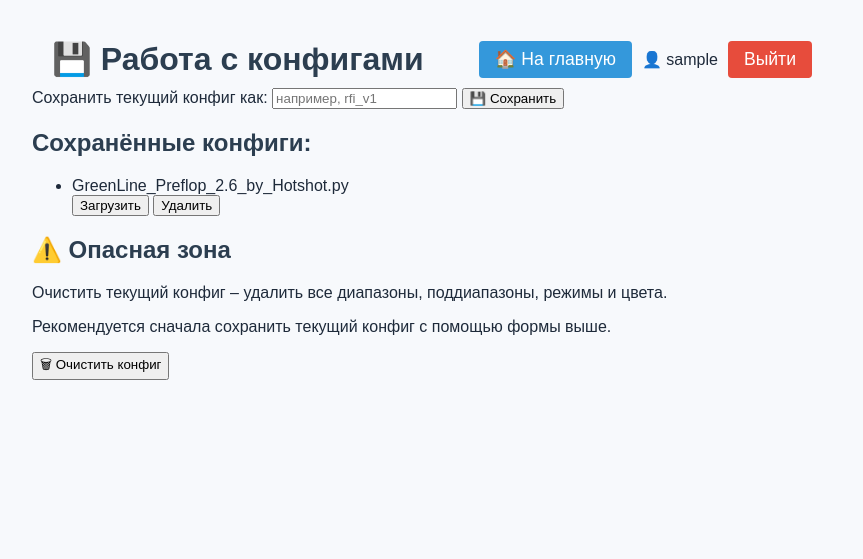
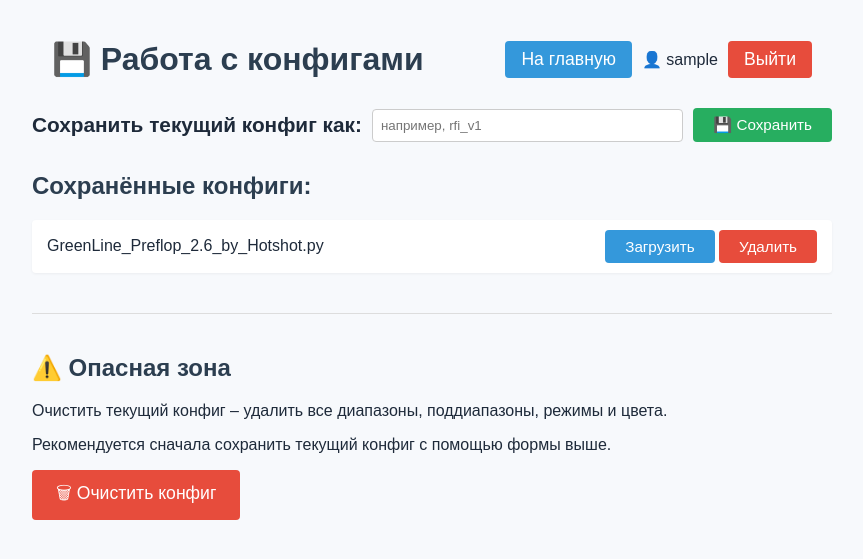
Before and after one commit to MartinIJL7/Poker-charts-trainer, a Flask app: page /config_management in a window 1280 px wide. Shown: the top 559 px of the page, without its empty margins (208-1071 px from the left). Run offline with Flask 3, Linux system fonts and the light colour scheme; the visitor is signed in with stand-in values (Sample User, id 1).

Commit message:
fix: UI tweaks and restore config management buttons

```diff
--- a/static/style.css
+++ b/static/style.css
@@ -230,3 +230,55 @@ body.narrow-page {
     margin: 40px auto;
     padding: 0 20px;
 }
+
+/* ===== Кнопки ===== */
+.btn {
+    display: inline-block;
+    padding: 8px 20px;
+    border: none;
+    border-radius: 4px;
+    font-size: 0.95em;
+    cursor: pointer;
+    text-align: center;
+    text-decoration: none;
+    transition: background-color 0.2s, opacity 0.2s;
+}
+.btn:hover {
+    opacity: 0.85;
+}
+.btn:disabled {
+    opacity: 0.5;
+    cursor: not-allowed;
+}
+
+.btn-primary {
+    background: #3498db;
+    color: white;
+}
+.btn-primary:hover {
+    background: #2980b9;
+}
+
+.btn-success {
+    background: #27ae60;
+    color: white;
+}
+.btn-success:hover {
+    background: #1e8449;
+}
+
+.btn-danger {
+    background: #e74c3c;
+    color: white;
+}
+.btn-danger:hover {
+    background: #c0392b;
+}
+
+.btn-secondary {
+    background: #95a5a6;
+    color: white;
+}
+.btn-secondary:hover {
+    background: #7f8c8d;
+}
--- a/templates/base.html
+++ b/templates/base.html
@@ -10,7 +10,7 @@
     <div class="header-row">
         <h1>{% block header %}📊 Тренировка по покерным чартам{% endblock %}</h1>
         <div style="display: flex; align-items: center; gap: 10px;">
-            <a href="{{ url_for('index') }}" class="home-link">🏠 На главную</a>
+            <a href="{{ url_for('index') }}" class="home-link">На главную</a>
             {% if current_user.is_authenticated %}
                 <span>👤 {{ current_user.username }}</span>
                 <a href="{{ url_for('logout') }}" class="home-link" style="background: #e74c3c;">Выйти</a>
--- a/templates/config_management.html
+++ b/templates/config_management.html
@@ -3,21 +3,23 @@
 {% block header %}💾 Работа с конфигами{% endblock %}
 {% block body_class %}narrow-page{% endblock %}
 {% block content %}
-    <div class="form-group">
-        <label for="backup-name">Сохранить текущий конфиг как:</label>
-        <input type="text" id="backup-name" placeholder="например, rfi_v1">
-        <button id="save-backup-btn">💾 Сохранить</button>
+    <div class="form-group" style="display: flex; align-items: center; gap: 10px; margin-top: 30px;">
+        <label for="backup-name" style="margin: 0; font-weight: bold; font-size: 1.3em; white-space: nowrap;">
+            Сохранить текущий конфиг как:
+        </label>
+        <input type="text" id="backup-name" placeholder="например, rfi_v1" style="flex: 1; padding: 8px; border: 1px solid #ccc; border-radius: 4px;">
+        <button id="save-backup-btn" class="btn btn-success">💾 Сохранить</button>
     </div>
 
-    <h2>Сохранённые конфиги:</h2>
+    <h2 style="margin-top: 30px;">Сохранённые конфиги:</h2>
     {% if backups %}
-        <ul class="backup-list" id="backup-list">
+        <ul class="backup-list" id="backup-list" style="list-style: none; padding: 0;">
             {% for file in backups %}
-                <li>
+                <li style="display: flex; justify-content: space-between; align-items: center; background: white; padding: 10px 15px; margin-bottom: 8px; border-radius: 4px; box-shadow: 0 1px 3px rgba(0,0,0,0.05);">
                     <span>{{ file }}</span>
                     <div>
-                        <button class="btn-primary load-btn" data-filename="{{ file }}">Загрузить</button>
-                        <button class="btn-danger delete-btn" data-filename="{{ file }}">Удалить</button>
+                        <button class="btn btn-primary load-btn" data-filename="{{ file }}">Загрузить</button>
+                        <button class="btn btn-danger delete-btn" data-filename="{{ file }}">Удалить</button>
                     </div>
                 </li>
             {% endfor %}
@@ -26,16 +28,17 @@
         <p>Нет сохранённых конфигов.</p>
     {% endif %}
 
-    <div class="clear-section">
+    <div class="clear-section" style="margin-top: 40px; border-top: 1px solid #ddd; padding-top: 20px;">
         <h2>⚠️ Опасная зона</h2>
         <p>Очистить текущий конфиг – удалить все диапазоны, поддиапазоны, режимы и цвета.</p>
         <p class="warning-text">Рекомендуется сначала сохранить текущий конфиг с помощью формы выше.</p>
-        <button id="clear-config-btn" class="btn-danger">🗑 Очистить конфиг</button>
+        <button id="clear-config-btn" class="btn btn-danger" style="font-size: 1.1em; padding: 10px 24px;">🗑 Очистить конфиг</button>
     </div>
 {% endblock %}
 
 {% block extra_js %}
 <script>
+    // Весь скрипт остаётся без изменений (рабочий)
     document.addEventListener('DOMContentLoaded', function() {
         const saveBtn = document.getElementById('save-backup-btn');
         const nameInput = document.getElementById('backup-name');
```
Also changed, not shown: templates/debug.html (+18 -15 lines).
